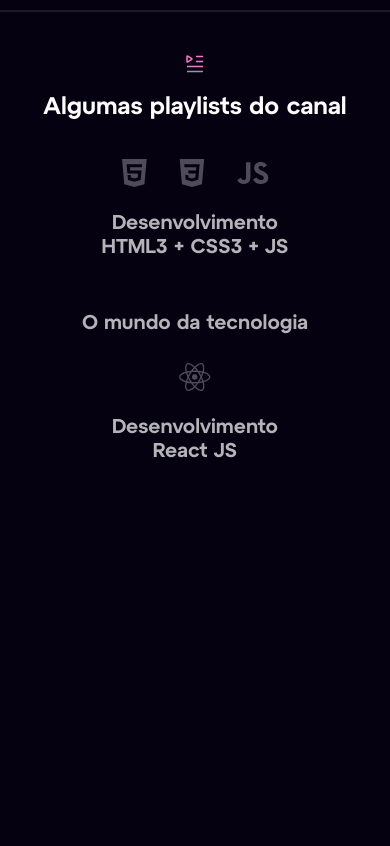
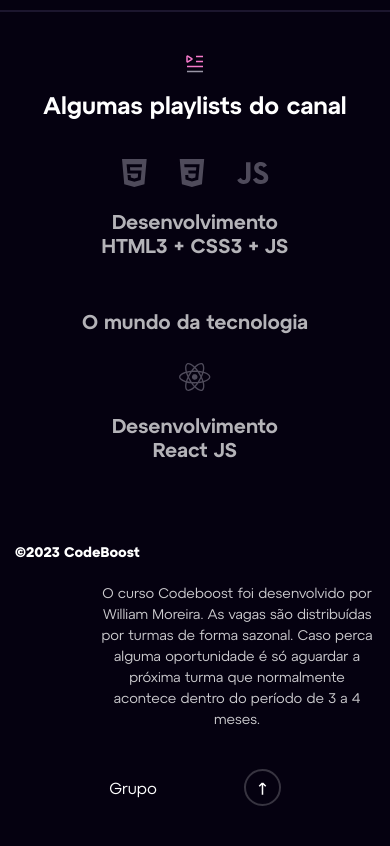
Before and after one commit to cabralzgrv/blog-codeboost, a website: page index.html in a window 390 px wide. Shown: the part 4041-4887 px from the top of the page. Before the commit the page ends 4542 px from the top, so only its background shows below. Drawn offline with Linux system fonts and the light colour scheme.

Commit message:
Responsive Footer

```diff
--- a/scss/_footer.scss
+++ b/scss/_footer.scss
@@ -2,8 +2,6 @@
     padding-top: 8rem;
     padding-bottom: 6.3rem;
     position: relative;
-    display: none;
-
     &:before {
         content: "";
         width: 100%;
@@ -67,4 +65,47 @@
             }
         }
     }
+    @media(max-width: 1150px) {
+        padding: 6rem 0;
+    }
+    @media(max-width: 991px) {
+        .left-footer {
+            p {
+                margin-left: 3rem;
+                max-width: 70%;
+            }
+        }
+    }
+    @media(max-width: 768px) {
+        &:before {
+           left: 0;
+           margin-left: 0;
+           background-size: cover;
+        }
+        .container {
+            flex-direction: column;
+            align-items: center;
+        }
+        .left-footer {
+            max-width: 100%;
+            flex-direction: column;
+            align-items: center;
+            margin-bottom: 4rem;
+            p {
+                max-width: 90%;
+                text-align: center;
+                margin-left: 0;
+                margin-top: 2rem;
+            }
+        }
+    }
+    @media(max-width: 560px) {
+        padding: 4rem 0;
+        .left-footer {
+            p {
+                max-width:100%;
+                font-size: 1.6rem;
+            }
+        }
+    }
 }
```
Also changed, not shown: css/main.css.
